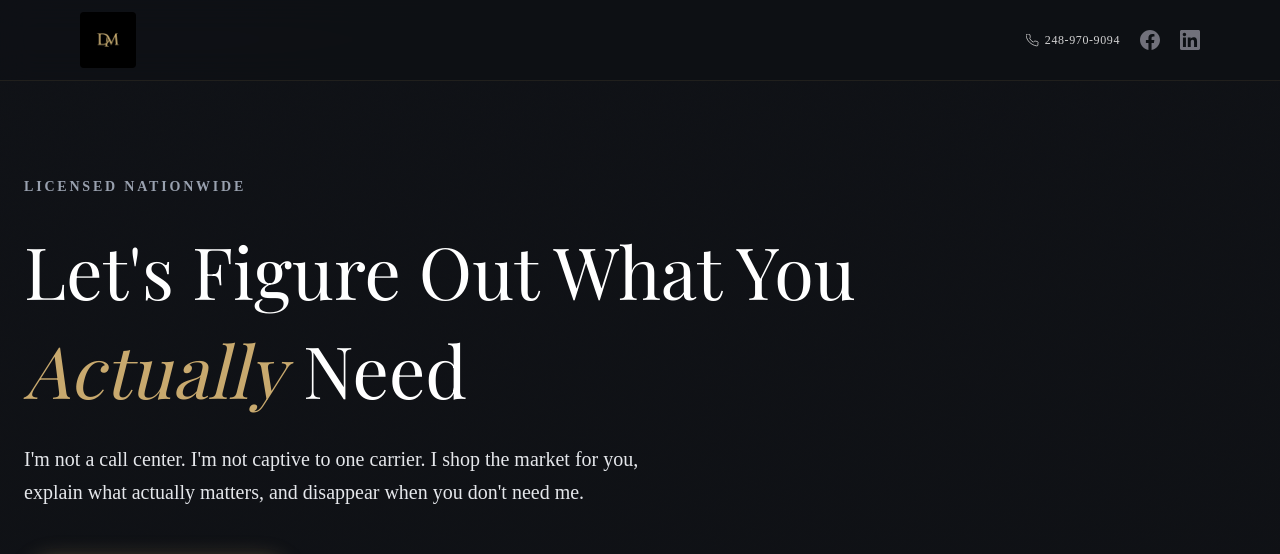
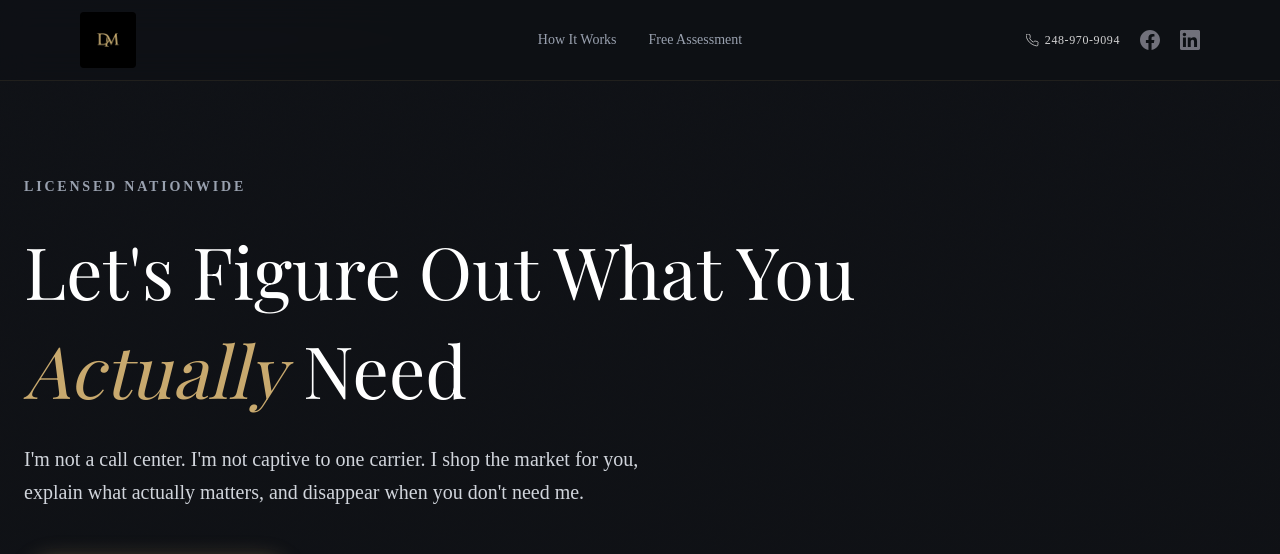
Before and after one commit to dudman1/dustin-life, a Next.js app: page / in a window 1280 px wide. Shown: the top 554 px of the page. Built offline with nearby package versions, Linux system fonts and the light colour scheme.

Commit message:
fix: white bg + feat: typography, video glow, form card, nav links

```diff
--- a/app/globals.css
+++ b/app/globals.css
@@ -126,10 +126,12 @@
     @apply border-border outline-ring/50;
   }
   body {
-    @apply bg-background text-foreground;
+    @apply text-foreground;
+    background-color: #0d0e12;
   }
   html {
     @apply font-sans;
+    scroll-behavior: smooth;
   }
 }
 
@@ -281,3 +283,8 @@
   color: #c8a96e;
   filter: drop-shadow(0 0 6px rgba(200, 169, 110, 0.5));
 }
+
+/*
+---
+*Last updated: 2026-04-12 21:02 ET | Updated by: Forge*
+*/
--- a/app/page.tsx
+++ b/app/page.tsx
@@ -95,7 +95,10 @@ export default function Home() {
   };
 
   return (
-    <div className="gradient-mesh bg-[#0d0e12] flex min-h-screen flex-1 flex-col text-white">
+    <div
+      className="gradient-mesh flex min-h-screen flex-1 flex-col text-white"
+      style={{ backgroundColor: "#0d0e12" }}
+    >
       <nav
         className="sticky top-0 z-50 flex items-center justify-between border-b border-[rgba(200,169,110,0.1)] px-6 py-3 md:px-12 lg:px-20"
         style={{
@@ -116,6 +119,14 @@ export default function Home() {
             }}
           />
         </Link>
+        <div className="absolute left-1/2 hidden -translate-x-1/2 items-center gap-8 md:flex">
+          <a href="#how-it-works" className="text-sm text-gray-400 transition-colors hover:text-white">
+            How It Works
+          </a>
+          <a href="#lead-form" className="text-sm text-gray-400 transition-colors hover:text-white">
+            Free Assessment
+          </a>
+        </div>
         <div className="flex items-center gap-5">
           <a
             href="tel:+12489709094"
@@ -167,7 +178,7 @@ export default function Home() {
               Let&apos;s Figure Out What You{" "}
               <em className="italic text-[#c8a96e]">Actually</em> Need
             </h1>
-            <p className="mb-12 max-w-2xl text-lg font-light leading-relaxed text-gray-200 md:text-xl">
+            <p className="mb-12 max-w-2xl text-lg font-light leading-relaxed text-gray-300 md:text-xl">
               I&apos;m not a call center. I&apos;m not captive to one carrier. I shop
               the market for you, explain what actually matters, and disappear when
               you don&apos;t need me.
@@ -280,7 +291,7 @@ export default function Home() {
         </div>
       </section>
 
-      <section className="relative w-full overflow-hidden bg-[#0f1115] px-6 py-24">
+      <section id="how-it-works" className="relative w-full overflow-hidden bg-[#0f1115] px-6 py-24">
         <div className="absolute left-1/4 top-1/2 h-[500px] w-[500px] -translate-y-1/2 rounded-full bg-[#c8a96e] opacity-[0.02] blur-[120px]" />
 
         <div className="relative z-10 mx-auto grid max-w-7xl grid-cols-1 items-center gap-12 md:gap-16 lg:grid-cols-2 lg:gap-20">
@@ -300,7 +311,7 @@ export default function Home() {
               </h2>
             </div>
 
-            <div className="relative group overflow-hidden rounded-2xl border border-gray-800 ring-1 ring-inset ring-white/5 transition-colors duration-300 hover:border-gray-600">
+            <div className="relative group overflow-hidden rounded-2xl border border-gray-800 shadow-[0_0_15px_rgba(212,175,55,0.15)] ring-1 ring-inset ring-white/5 transition-colors duration-300 hover:border-gray-600">
               <div className="pointer-events-none absolute inset-0 z-20 flex items-center justify-center transition-opacity duration-300 group-[.video-playing]:opacity-0">
                 <div className="flex h-20 w-20 items-center justify-center rounded-full border-2 border-white/20 bg-white/5 shadow-xl backdrop-blur-md transition-transform duration-300 group-hover:scale-110">
                   <svg viewBox="0 0 24 24" className="ml-1 h-8 w-8 text-[#c8a96e] opacity-90" fill="currentColor">
@@ -335,6 +346,7 @@ export default function Home() {
             viewport={{ once: true, margin: "-100px" }}
             transition={{ duration: 0.8, ease: [0.16, 1, 0.3, 1], delay: 0.15 }}
           >
+            <div className="rounded-2xl border border-gray-800 bg-[#16181d] p-6 md:p-8">
               {!submitted ? (
                 <div className="rounded-2xl border border-[#c8a96e]/20 bg-[#16181D] p-8 shadow-2xl md:p-10">
                 <div className="mb-8 text-center">
@@ -498,6 +510,7 @@ export default function Home() {
                 </p>
                 </div>
               )}
+            </div>
           </motion.div>
         </div>
       </section>
@@ -550,5 +563,5 @@ export default function Home() {
 
 /*
 ---
-*Last updated: 2026-04-12 20:49 ET | Updated by: Forge*
+*Last updated: 2026-04-12 21:03 ET | Updated by: Forge*
 */
```
Lines whose indentation alone changed are shown as unchanged.
